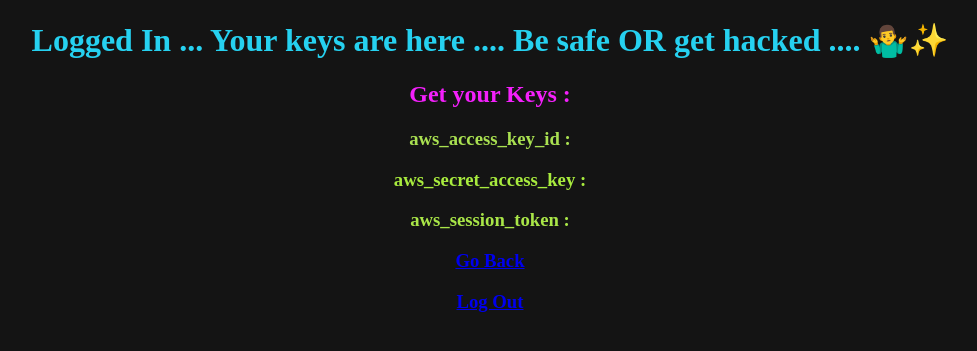
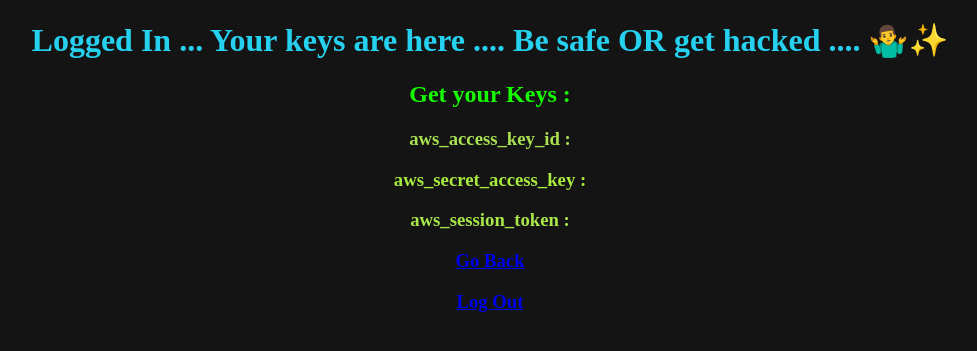
Before and after one commit to 0xAs1F/hack-cognito, a Flask app: template templates/accesskeys.html in a window 1280 px wide. Shown: the top 351 px of the page, without its empty margins (150-1127 px from the left). Run offline with Flask 2, Linux system fonts and the light colour scheme; the template is opened without the code that fills it, so the values that code supplies are empty.

Commit message:
color-bg

```diff
--- a/templates/accesskeys.html
+++ b/templates/accesskeys.html
@@ -23,7 +23,7 @@
 
         #session{
             color: rgb(224, 106, 224);
-            max-width: 50px;
+            width: 50px;
         }
 
     </style>
@@ -32,7 +32,7 @@
     <h1 style="color: rgb(38, 209, 240);">Logged In ... Your keys are here .... Be safe OR get hacked .... 🤷‍♂️✨ </h1>
 
 
-    <h2 style="color: rgb(244, 32, 252);">Get your Keys :  </h2>
+    <h2 style="color: rgb(21, 253, 0);">Get your Keys :  </h2>
     <h3 style="color: rgb(169, 224, 81);"> aws_access_key_id : <h3 style="color: rgb(236, 129, 227);">{{key1}}</h23></h3>
     <h3 style="color: rgb(168, 235, 62);"> aws_secret_access_key : <h3 style="color: rgb(224, 131, 212);">{{key2}}</h3></h3>
     <h3 style="color: rgb(169, 230, 72); "> aws_session_token :<h3 id=session >{{key3}}</h3></h3>
```
